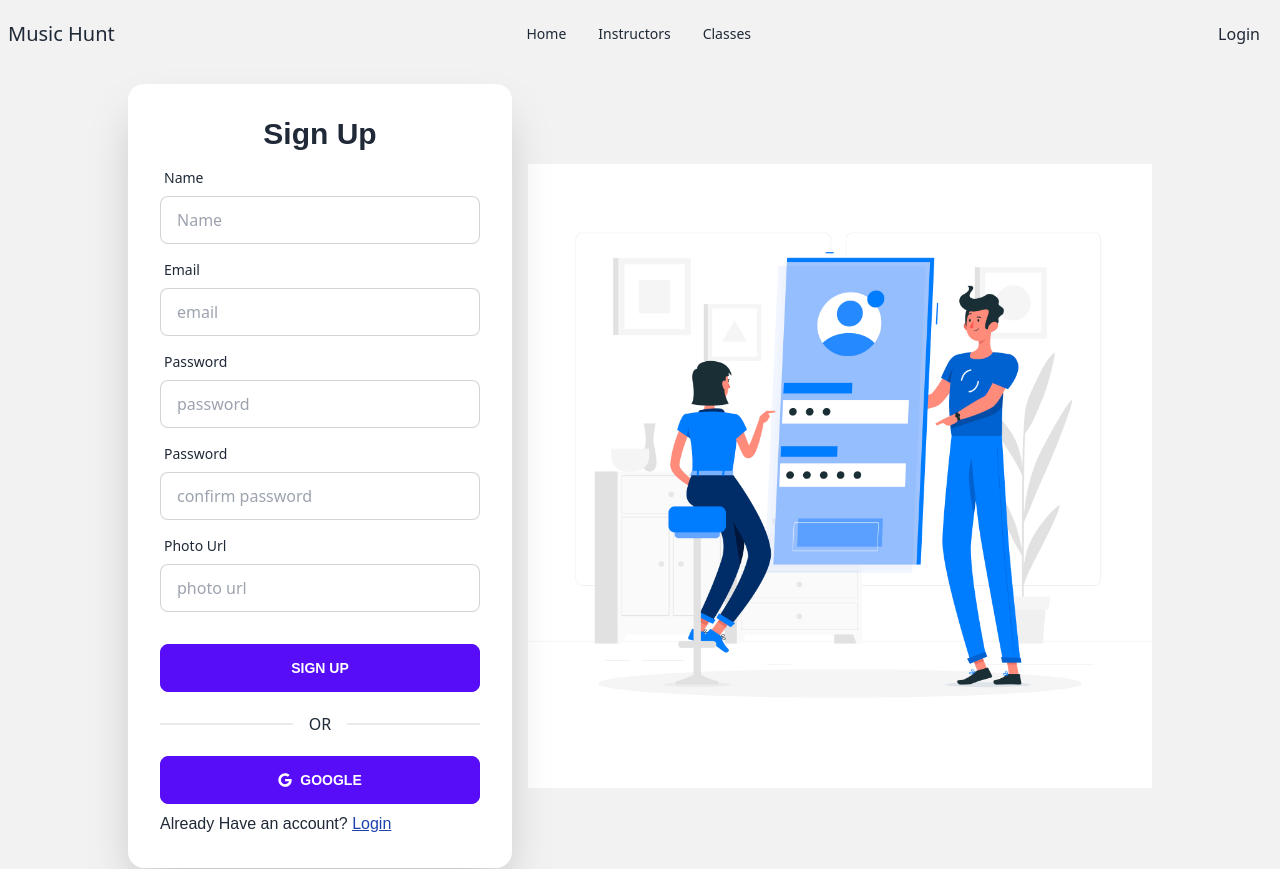
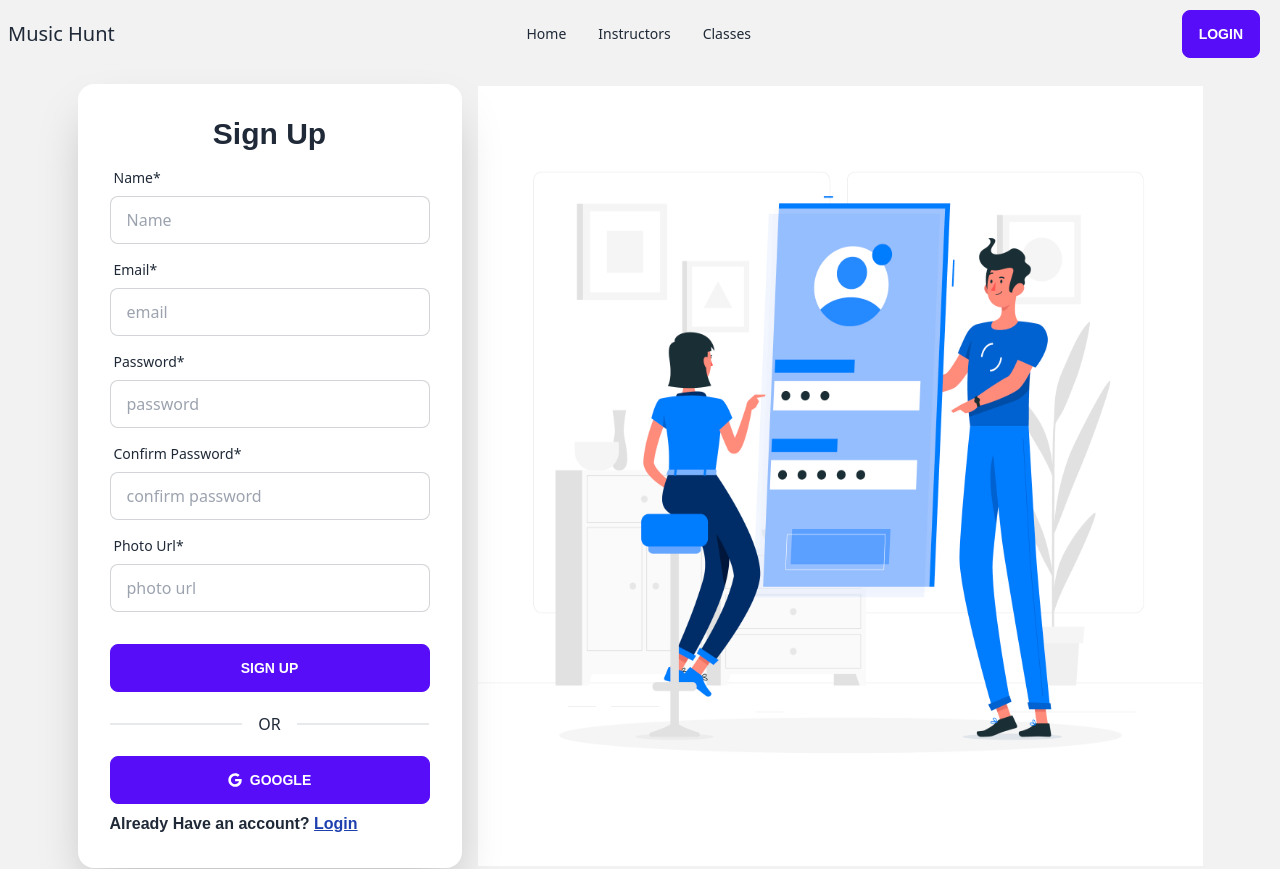
Before and after one commit to md-mostafiz181/music-instrument-client, a React (Vite) app: page /signUp in a window 1280 px wide. Shown: the top 869 px of the page. Built offline with nearby package versions, Linux system fonts and the light colour scheme; no server answers; a web font is replaced by a local one.

Commit message:
sign up added

```diff
--- a/index.html
+++ b/index.html
@@ -4,7 +4,7 @@
     <meta charset="UTF-8" />
     <link rel="icon" type="image/svg+xml" href="/vite.svg" />
     <meta name="viewport" content="width=device-width, initial-scale=1.0" />
-    <title>Vite + React</title>
+    <title>Music Hunt</title>
 
   </head>
   <body>
--- a/package.json
+++ b/package.json
@@ -16,9 +16,12 @@
     "match-sorter": "^6.3.1",
     "react": "^18.2.0",
     "react-dom": "^18.2.0",
+    "react-helmet-async": "^1.3.0",
+    "react-hook-form": "^7.44.3",
     "react-icons": "^4.9.0",
     "react-router-dom": "^6.12.0",
     "sort-by": "^1.2.0",
+    "sweetalert2": "^11.7.11",
     "swiper": "^9.3.2"
   },
   "devDependencies": {
--- a/src/Pages/Login/Login.jsx
+++ b/src/Pages/Login/Login.jsx
@@ -1,36 +1,50 @@
 import React, { useContext } from "react";
 import loginImg from "../../assets/login.jpg";
-import {Link} from "react-router-dom"
+import { Link } from "react-router-dom";
 import { AuthContext } from "../../Providers/AuthProvider";
+import { Helmet } from "react-helmet-async";
+import Swal from "sweetalert2";
 
 const Login = () => {
+  const { signIn } = useContext(AuthContext);
 
-  const {signIn}=useContext(AuthContext)
-
-
-
-    const handleToLogin = event=>{
+  const handleToLogin = (event) => {
     event.preventDefault();
-        const form =event.target;
+    const form = event.target;
     const email = form.email.value;
-        const password=form.password.value;
-        console.log(email,password)
-        signIn(email,password)
-        .then(result=>{
-          const user=result.user;
-          console.log(user)
+    const password = form.password.value;
+    console.log(email, password);
+    signIn(email, password).then((result) => {
+      const user = result.user;
+      console.log(user);
+      Swal.fire({
+        position: 'center',
+        icon: 'success',
+        title: 'User Login successful.',
+        showConfirmButton: false,
+        timer: 1500
       })
-    }
+    });
+  };
   return (
+    <>
+      <Helmet>
+        <title>Music || Login</title>
+      </Helmet>
       <div className="hero min-h-screen bg-base-200">
         <div className="hero-content flex-col lg:flex-row-reverse">
           <div className="text-center lg:text-left  w-1/2">
             <img className="rounded-lg " src={loginImg} alt="" />
           </div>
-        <form onSubmit={handleToLogin} className="card flex-shrink-0 w-full h-[620px] max-w-sm shadow-2xl bg-base-100 ">
+          <form
+            onSubmit={handleToLogin}
+            className="card flex-shrink-0 w-full h-[620px] max-w-sm shadow-2xl bg-base-100 "
+          >
             <div className="card-body">
               <div className="form-control">
-                <h2 className="text-center text-3xl font-bold font-popins">Please Login!!</h2>
+                <h2 className="text-center text-3xl font-bold font-popins">
+                  Please Login!!
+                </h2>
                 <label className="label">
                   <span className="label-text">Email</span>
                 </label>
@@ -53,19 +67,24 @@ const Login = () => {
                   className="input input-bordered"
                   required
                 />
-
               </div>
               <div className="form-control mt-6">
-              <button className="btn btn-primary">Login</button>
+                <button className="btn btn-primary text-white font-semibold font-popins">Login</button>
               </div>
 
               <div className="divider">OR</div>
 
-            <p className="font-popins ">New in Music Hunt?? <Link to="/signUp" className="text-blue-800">Sign Up</Link></p>
+              <p className="font-popins font-bold">
+                New in Music Hunt??{" "}
+                <Link  to="/signUp" className="text-blue-800 underline">
+                  Sign Up
+                </Link>
+              </p>
             </div>
           </form>
         </div>
       </div>
+    </>
   );
 };
 
--- a/src/Pages/Shared/Navbar/Navbar.jsx
+++ b/src/Pages/Shared/Navbar/Navbar.jsx
@@ -1,8 +1,16 @@
-import React from "react";
+import React, { useContext } from "react";
 import {Link} from "react-router-dom"
+import { AuthContext } from "../../../Providers/AuthProvider";
 
 
 const Navbar = () => {
+  const {user, logOut}= useContext(AuthContext)
+  const handleLogOut=()=>{
+    logOut()
+    .then(()=>{})
+    .catch(error => console.log(error));
+
+  }
   const navOptions = (
     <>
       <li>
@@ -22,7 +30,7 @@ const Navbar = () => {
   );
   return (
     <>
-      <div className="navbar bg-base-200">
+      <div className="navbar bg-base-200 ">
         <div className="navbar-start">
           <div className="dropdown">
             <label tabIndex={0} className="btn btn-ghost lg:hidden">
@@ -43,18 +51,29 @@ const Navbar = () => {
             </label>
             <ul
               tabIndex={0}
-              className="menu menu-sm dropdown-content mt-3 p-2 shadow bg-base-100 rounded-box w-52"
+              className="menu menu-sm dropdown-content mt-3 p-2 shadow bg-base-100 rounded-box w-52 z-30"
             >
               {navOptions}
             </ul>
           </div>
           <a className=" normal-case text-xl">Music Hunt</a>
         </div>
-        <div className="navbar-center hidden lg:flex">
-          <ul className="menu menu-horizontal px-1">{navOptions}</ul>
+        <div className="navbar-center hidden lg:flex ">
+          <ul className="menu menu-horizontal px-1 ">
+            {navOptions}
+          </ul>
         </div>
         <div className="navbar-end pr-3">
-          <Link to="/login">Login</Link>
+
+          {
+            user? <>
+            <button onClick={handleLogOut}><Link className="btn btn-primary text-white font-semibold font-popins" >Logout</Link></button>
+            </> : <>
+            <button><Link className="btn btn-primary text-white font-semibold font-popins" to="/login">Login</Link> </button>
+
+
+            </>
+          }
         </div>
       </div>
     </>
--- a/src/Pages/SignUp/SignUp.jsx
+++ b/src/Pages/SignUp/SignUp.jsx
@@ -1,96 +1,173 @@
-import React from "react";
+import React, { useContext } from "react";
 import signUpImg from "../../assets/login.jpg";
 import { Link } from "react-router-dom";
-import { FaGoogle } from 'react-icons/fa';
+import { FaGoogle } from "react-icons/fa";
+import { useForm } from "react-hook-form";
+import { Helmet } from "react-helmet-async";
+import { AuthContext } from "../../Providers/AuthProvider";
+import { Result } from "postcss";
 
 const SignUp = () => {
+  const {
+    register,
+    handleSubmit,
+    formState: { errors },
+  } = useForm();
+  const {createUser}=useContext(AuthContext)
+
+  const onSubmit = (data) => {
+    console.log(data);
+    createUser(data.email, data.password)
+    .then(result=>{
+      const loggedUser =result.user;
+      console.log(loggedUser)
+    })
+  };
+
+  // console.log(watch("example"));
+
   return (
+    <>
+
+    <Helmet>
+      <title>Music || signUp</title>
+    </Helmet>
       <div className="hero min-h-screen bg-base-200">
         <div className="hero-content flex-col lg:flex-row-reverse">
-        <div className="text-center lg:text-left w-1/2">
-          <img src={signUpImg} alt="" />
+          <div className="text-center lg:text-left w-full">
+            <img className="h-[780px] " src={signUpImg} alt="" />
           </div>
           <div className="card flex-shrink-0 w-full max-w-sm shadow-2xl bg-base-100">
-          <div className="card-body">
+            <form onSubmit={handleSubmit(onSubmit)} className="card-body">
               <h1 className="text-3xl font-semibold text-center font-popins">
                 Sign Up
               </h1>
               <div className="form-control">
                 <label className="label">
-                <span className="label-text">Name</span>
+                  <span className="label-text">Name*</span>
                 </label>
                 <input
                   type="text"
                   name="name"
+                  {...register("name", { required: true })}
                   placeholder="Name"
                   className="input input-bordered"
                 />
+                {errors.name && (
+                  <span className="text-red-500 font-popins">
+                    Name field is required
+                  </span>
+                )}
               </div>
               <div className="form-control">
                 <label className="label">
-                <span className="label-text">Email</span>
+                  <span className="label-text">Email*</span>
                 </label>
                 <input
                   type="email"
                   name="email"
+                  {...register("email", { required: true })}
                   placeholder="email"
                   className="input input-bordered"
                 />
+                {errors.email && (
+                  <span className="text-red-500 font-popins">
+                    Email field is required
+                  </span>
+                )}
               </div>
               <div className="form-control">
                 <label className="label">
-                <span className="label-text">Password</span>
+                  <span className="label-text">Password*</span>
                 </label>
                 <input
                   type="password"
                   name="password"
+                  {...register("password", {
+                    required: true,
+                    minLength: 6,
+                    maxLength: 20,
+                    pattern: /(?=.*[A-Z])(?=.*[!@#$&*])(?=.*[0-9])(?=.*[a-z])/,
+                  })}
                   placeholder="password"
                   className="input input-bordered"
                 />
+                {errors.password?.type === "required" && (
+                  <p className="text-red-600">Password is required</p>
+                )}
+                {errors.password?.type === "minLength" && (
+                  <p className="text-red-600">
+                    Password must be six characters
+                  </p>
+                )}
+                {errors.password?.type === "maxLength" && (
+                  <p className="text-red-600">
+                    Password must be less than 20 characters
+                  </p>
+                )}
+                {errors.password?.type === "pattern" && (
+                  <p className="text-red-600">
+                    Password must have a lowercase, an uppercase a number and a
+                    special character.
+                  </p>
+                )}
               </div>
               <div className="form-control">
                 <label className="label">
-                <span className="label-text">Password</span>
+                  <span className="label-text">Confirm Password*</span>
                 </label>
                 <input
                   type="password"
                   name="confirm"
+                  {...register("confirm", { required: true })}
                   placeholder="confirm password"
                   className="input input-bordered"
                 />
               </div>
               <div className="form-control">
                 <label className="label">
-                <span className="label-text">Photo Url</span>
+                  <span className="label-text">Photo Url*</span>
                 </label>
                 <input
                   type="text"
                   name="photo"
+                  {...register("photo", { required: true })}
                   placeholder="photo url"
                   className="input input-bordered"
                 />
+                {errors.photo && (
+                  <span className="text-red-500 font-popins">
+                    Photo field is required
+                  </span>
+                )}
               </div>
               <div className="form-control mt-6 ">
-              <button className="btn btn-primary text-white font-popins">Sign Up</button>
+                <input
+                  className="btn btn-primary text-white font-popins"
+                  type="submit"
+                  value="Sign Up"
+                />
               </div>
 
               <div className="divider">OR</div>
 
-
               <div className="form-control">
-            <button className="btn btn-primary text-white font-popins "> <FaGoogle></FaGoogle> Google  </button>
-
+                <button className="btn btn-primary text-white font-popins ">
+                  {" "}
+                  <FaGoogle></FaGoogle> Google{" "}
+                </button>
               </div>
-            <p className="font-popins">
+              <p className="font-popins font-bold">
                 Already Have an account?{" "}
                 <Link to="/login" className="text-blue-800 underline">
                   Login
                 </Link>
               </p>
+            </form>
           </div>
         </div>
       </div>
-    </div>
+    </>
   );
 };
 
--- a/src/Providers/AuthProvider.jsx
+++ b/src/Providers/AuthProvider.jsx
@@ -16,7 +16,7 @@ const AuthProvider = ({children}) => {
 
     const signIn=(email,password)=>{
         setLoading(true)
-        return signInWithEmailAndPassword(email,password)
+        return signInWithEmailAndPassword(auth,email,password)
     }
 
     const logOut=()=>{
--- a/src/main.jsx
+++ b/src/main.jsx
@@ -5,13 +5,16 @@ import "./index.css";
 import { RouterProvider } from "react-router-dom";
 import { router } from "./Routes/Routes";
 import AuthProvider from "./Providers/AuthProvider";
+import { HelmetProvider } from "react-helmet-async";
 
 ReactDOM.createRoot(document.getElementById("root")).render(
   <React.StrictMode>
-    <AuthProvider>
-      <div className="max-w-screen-xl mx-auto">
-        <RouterProvider router={router} />
-      </div>
-    </AuthProvider>
+    <HelmetProvider>
+      <AuthProvider>
+        <div className="max-w-screen-xl mx-auto">
+          <RouterProvider router={router} />
+        </div>
+      </AuthProvider>
+    </HelmetProvider>
   </React.StrictMode>
 );
```
Also changed, not shown: src/Pages/Home/Banner/Banner.jsx (+9 -9 lines), 1 other file (tests, documents, lock files or other folders). Lines whose indentation alone changed are shown as unchanged.
